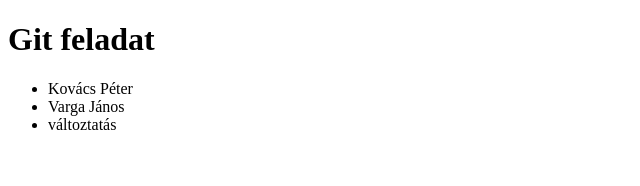
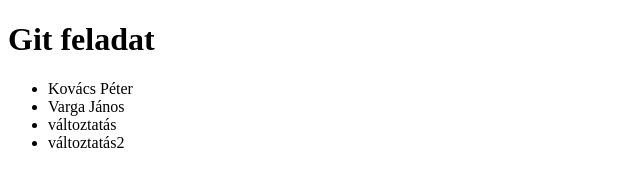
Before and after one commit to bpozsgai9/2021_12_17, a plain HTML site: page index.html in a window 1280 px wide. Shown: the whole page, without its empty margins (0-640 px from the left). Drawn offline with Linux system fonts and the light colour scheme.

Commit message:
valtozas2

```diff
--- a/index.html
+++ b/index.html
@@ -10,6 +10,7 @@
             <li>Kovács Péter</li>
             <li>Varga János</li>
             <li>változtatás</li>
+            <li>változtatás2</li>
         </ul>
         <!--
             Bootrap elemek innentől:
```
